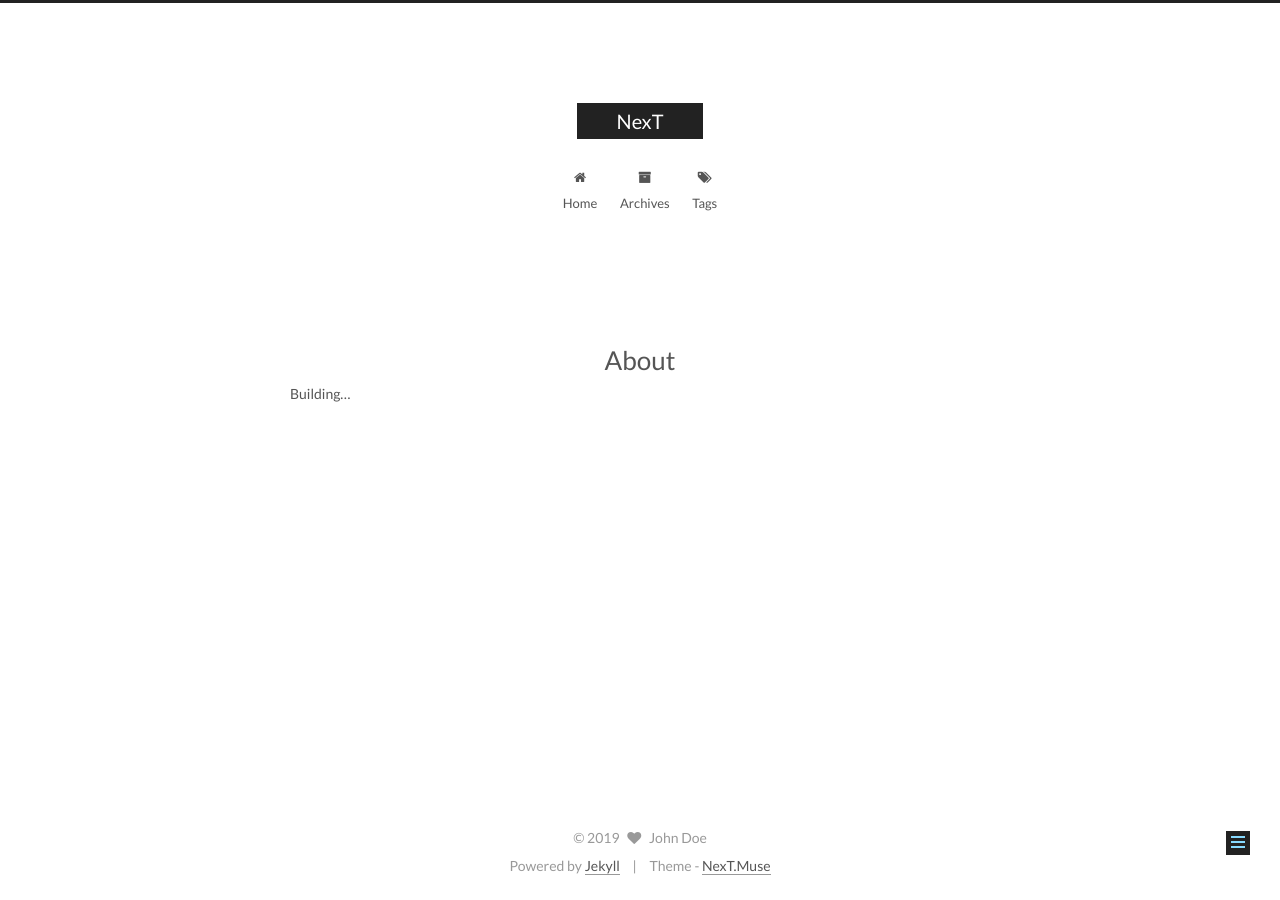
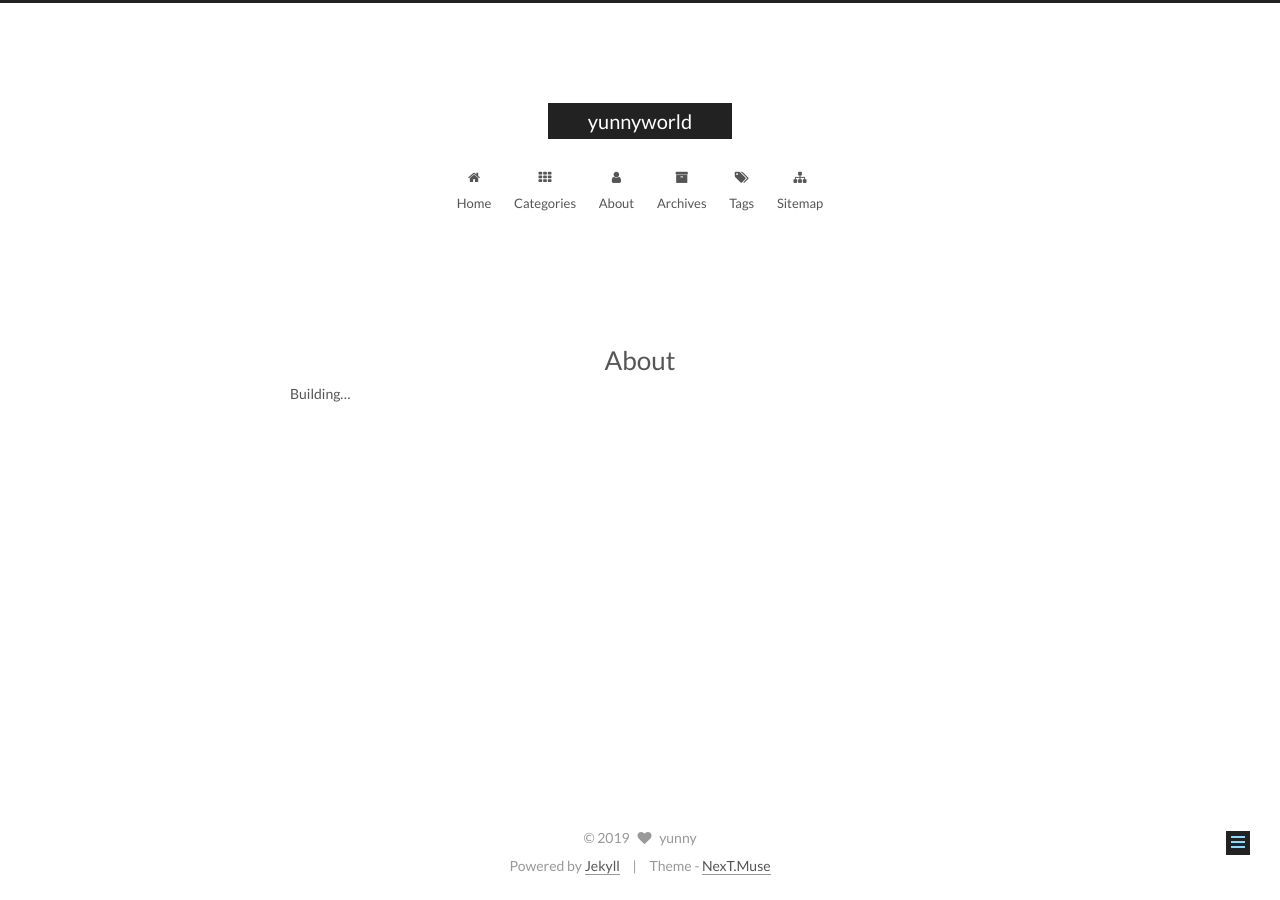
Before and after one commit to yunnyworld/blog, a Jekyll site: the page built from about/index.md, in a window 1280 px wide. Built offline with Jekyll 4.4.1, drawn with Linux system fonts in a browser that asks for light colours.

Commit message:
initial version

```diff
--- a/_config.yml
+++ b/_config.yml
@@ -4,10 +4,10 @@
 # ---------------------------------------------------------------
 
 # Site
-title: NexT
+title: yunnyworld
 subtitle:
 description:
-author: John Doe
+author: yunny
 # Support language: de, en, fr-FR, id, ja, ko, pt-BR, pt, ru, zh-Hans, zh-hk, zh-tw
 language: en
 date_format: '%Y-%m-%d'
@@ -118,11 +118,11 @@ index_with_subtitle: false
 # When running the site in a subdirectory (e.g. domain.tld/blog), remove the leading slash (/archives -> archives)
 menu:
   home: /
-  #categories: /categories/
-  #about: /about/
+  categories: /categories/
+  about: /about/
   archives: /archives/
   tags: /tags/
-  #sitemap: /sitemap.xml
+  sitemap: /sitemap.xml
   #commonweal: /404.html
 
 
```
